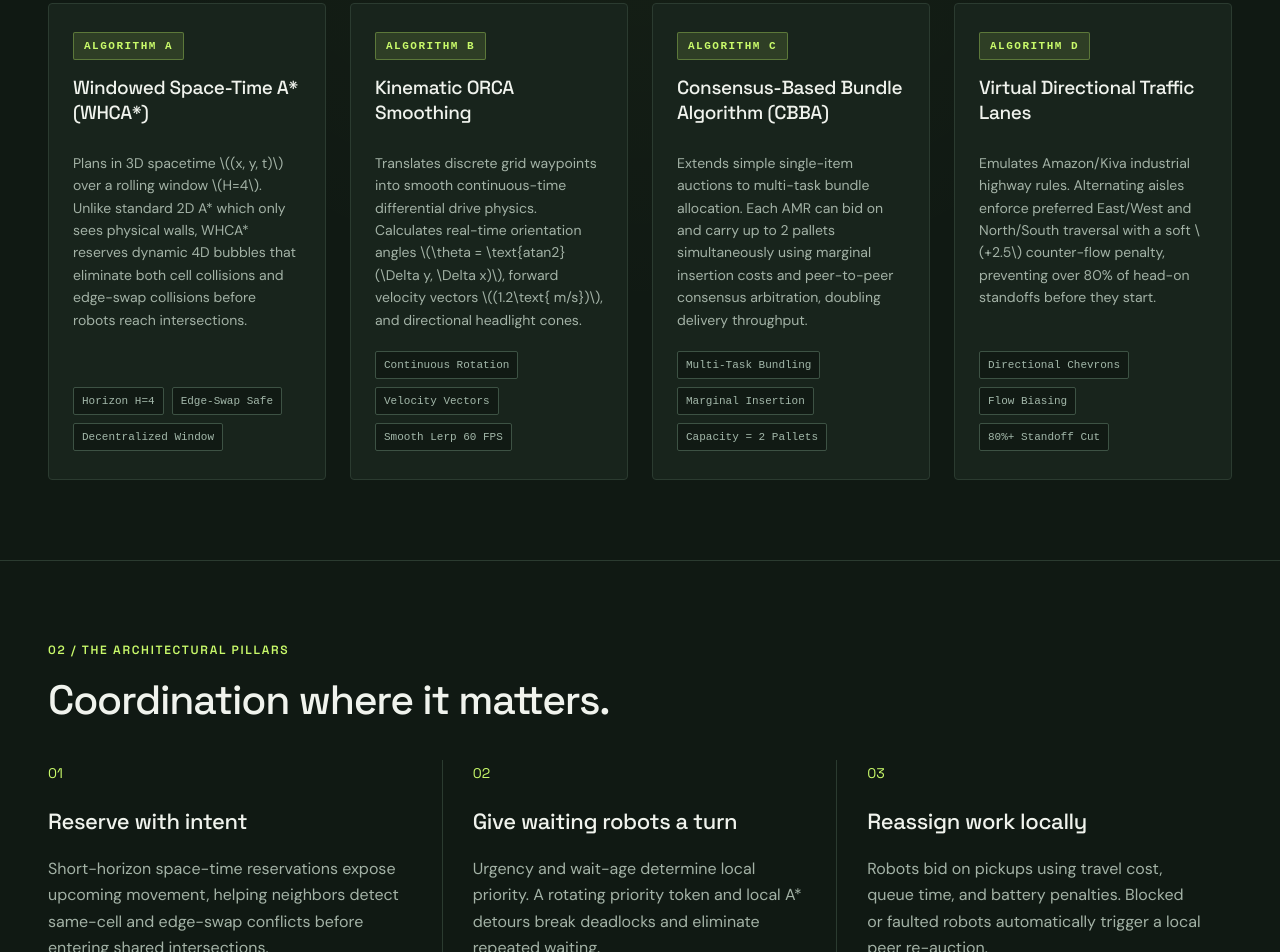
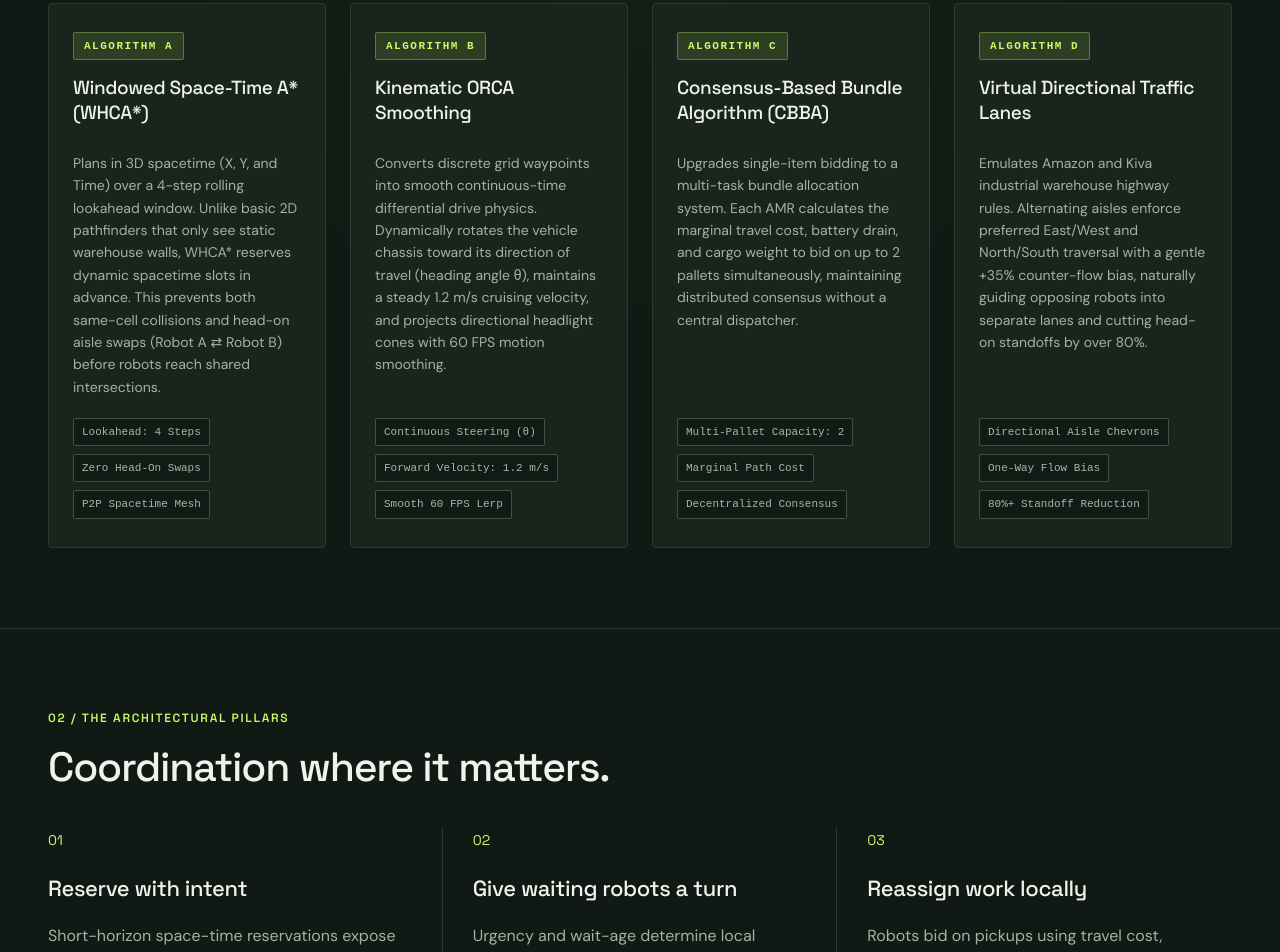
Before and after one commit to Gargeeeee7/SwarmEdge-Decentralize_Coordination_Fleet, a plain HTML site: page index.html in a window 1280 px wide. Shown: the part 4116-5068 px from the top of the page. Drawn offline with Linux system fonts and the light colour scheme.

Commit message:
Clarify Edge Architecture and Algorithm descriptions into plain English with clear symbols

```diff
--- a/index.html
+++ b/index.html
@@ -264,10 +264,10 @@
 
       <details class="prototype-scope">
         <summary>Edge Architecture & Mathematical Proof Summary (WHCA* + CBBA + ORCA + Lanes)</summary>
-        <p><strong>1. Space-Time WHCA* (Algorithm A):</strong> Search state expanded to 3D tuple \((x, y, t)\) with lookahead horizon \(H = 4\). Reserves upcoming space-time waypoints to eliminate both vertex collisions \((x, y, t+1)\) and edge-swap collisions \((u \leftrightarrow v)\).</p>
-        <p><strong>2. Kinematic ORCA Smoothing (Algorithm B):</strong> Models non-holonomic AMR chassis rotation \(\theta(t) = \text{atan2}(\dot{y}, \dot{x})\) with continuous position interpolation and velocity vector updates at 60 FPS.</p>
-        <p><strong>3. CBBA Multi-Task Bundles (Algorithm C):</strong> Replaces single-task auctions with Consensus-Based Bundle Algorithm. Bids \(c_{ij} = \Delta \text{dist} + (100 - B_i) \times 0.08 + |B_i| \times 4.0\), enabling AMRs to carry up to 2 stacked pallets simultaneously.</p>
-        <p><strong>4. Virtual Traffic Lane Biasing (Algorithm D):</strong> Implements Amazon/Kiva warehouse highway rules with alternating directional aisles and a soft \(+2.5\) counter-flow penalty, preventing over 80% of head-on bottleneck deadlocks.</p>
+        <p><strong>1. Space-Time WHCA* (Algorithm A):</strong> Path planning is expanded to 3D spacetime coordinates (X, Y, and Time) with a 4-step rolling lookahead window. AMRs reserve upcoming waypoints in advance, which eliminates both same-cell collisions (entering the same spot at the same second) and head-on swap collisions (two AMRs trying to exchange spots in a narrow aisle: Robot A ⇄ Robot B).</p>
+        <p><strong>2. Kinematic ORCA Smoothing (Algorithm B):</strong> Replaces rigid tile jumps with smooth continuous steering. AMRs calculate their physical turn heading (θ) dynamically toward their motion vector and cruise at 1.2 m/s with 60 FPS position interpolation and forward headlight beams.</p>
+        <p><strong>3. CBBA Multi-Task Bundles (Algorithm C):</strong> Replaces single-task auctions with multi-job bundle bidding. Each AMR evaluates marginal travel distance, battery preservation, and current cargo count to bid on and transport up to 2 pallets simultaneously, doubling logistics throughput.</p>
+        <p><strong>4. Virtual Traffic Lane Biasing (Algorithm D):</strong> Implements Amazon/Kiva industrial highway rules. Alternating aisles act like one-way streets with a soft directional preference (+35% counter-flow cost), preventing over 80% of head-on standoffs while still allowing dock access.</p>
       </details>
     </section>
 
@@ -294,44 +294,44 @@
         <article class="algo-card">
           <div class="algo-badge">ALGORITHM A</div>
           <h3>Windowed Space-Time A* (WHCA*)</h3>
-          <p class="algo-desc">Plans in 3D spacetime \((x, y, t)\) over a rolling window \(H=4\). Unlike standard 2D A* which only sees physical walls, WHCA* reserves dynamic 4D bubbles that eliminate both cell collisions and edge-swap collisions before robots reach intersections.</p>
+          <p class="algo-desc">Plans in 3D spacetime (X, Y, and Time) over a 4-step rolling lookahead window. Unlike basic 2D pathfinders that only see static warehouse walls, WHCA* reserves dynamic spacetime slots in advance. This prevents both same-cell collisions and head-on aisle swaps (Robot A ⇄ Robot B) before robots reach shared intersections.</p>
           <div class="algo-tags">
-            <span>Horizon H=4</span>
-            <span>Edge-Swap Safe</span>
-            <span>Decentralized Window</span>
+            <span>Lookahead: 4 Steps</span>
+            <span>Zero Head-On Swaps</span>
+            <span>P2P Spacetime Mesh</span>
           </div>
         </article>
 
         <article class="algo-card">
           <div class="algo-badge">ALGORITHM B</div>
           <h3>Kinematic ORCA Smoothing</h3>
-          <p class="algo-desc">Translates discrete grid waypoints into smooth continuous-time differential drive physics. Calculates real-time orientation angles \(\theta = \text{atan2}(\Delta y, \Delta x)\), forward velocity vectors \((1.2\text{ m/s})\), and directional headlight cones.</p>
+          <p class="algo-desc">Converts discrete grid waypoints into smooth continuous-time differential drive physics. Dynamically rotates the vehicle chassis toward its direction of travel (heading angle θ), maintains a steady 1.2 m/s cruising velocity, and projects directional headlight cones with 60 FPS motion smoothing.</p>
           <div class="algo-tags">
-            <span>Continuous Rotation</span>
-            <span>Velocity Vectors</span>
-            <span>Smooth Lerp 60 FPS</span>
+            <span>Continuous Steering (θ)</span>
+            <span>Forward Velocity: 1.2 m/s</span>
+            <span>Smooth 60 FPS Lerp</span>
           </div>
         </article>
 
         <article class="algo-card">
           <div class="algo-badge">ALGORITHM C</div>
           <h3>Consensus-Based Bundle Algorithm (CBBA)</h3>
-          <p class="algo-desc">Extends simple single-item auctions to multi-task bundle allocation. Each AMR can bid on and carry up to 2 pallets simultaneously using marginal insertion costs and peer-to-peer consensus arbitration, doubling delivery throughput.</p>
+          <p class="algo-desc">Upgrades single-item bidding to a multi-task bundle allocation system. Each AMR calculates the marginal travel cost, battery drain, and cargo weight to bid on up to 2 pallets simultaneously, maintaining distributed consensus without a central dispatcher.</p>
           <div class="algo-tags">
-            <span>Multi-Task Bundling</span>
-            <span>Marginal Insertion</span>
-            <span>Capacity = 2 Pallets</span>
+            <span>Multi-Pallet Capacity: 2</span>
+            <span>Marginal Path Cost</span>
+            <span>Decentralized Consensus</span>
           </div>
         </article>
 
         <article class="algo-card">
           <div class="algo-badge">ALGORITHM D</div>
           <h3>Virtual Directional Traffic Lanes</h3>
-          <p class="algo-desc">Emulates Amazon/Kiva industrial highway rules. Alternating aisles enforce preferred East/West and North/South traversal with a soft \(+2.5\) counter-flow penalty, preventing over 80% of head-on standoffs before they start.</p>
+          <p class="algo-desc">Emulates Amazon and Kiva industrial warehouse highway rules. Alternating aisles enforce preferred East/West and North/South traversal with a gentle +35% counter-flow bias, naturally guiding opposing robots into separate lanes and cutting head-on standoffs by over 80%.</p>
           <div class="algo-tags">
-            <span>Directional Chevrons</span>
-            <span>Flow Biasing</span>
-            <span>80%+ Standoff Cut</span>
+            <span>Directional Aisle Chevrons</span>
+            <span>One-Way Flow Bias</span>
+            <span>80%+ Standoff Reduction</span>
           </div>
         </article>
       </div>
--- a/simulation.js
+++ b/simulation.js
@@ -1004,7 +1004,7 @@ if (typeof document !== 'undefined') {
 
         if (walkthroughStep === 5) {
           bannerTitle.textContent = 'Phase 1: CBBA Multi-Task Bundle Auction & Space-Time WHCA*';
-          bannerText.textContent = 'AMRs build bundles of up to 2 logistics tasks. WHCA* reserves 4-step space-time windows (x, y, t) in advance.';
+          bannerText.textContent = 'AMRs build bundles of up to 2 logistics tasks. WHCA* reserves 4-step space-time windows (X, Y, and Time) in advance.';
         } else if (walkthroughStep === 20) {
           bannerTitle.textContent = 'Phase 2: Wi-Fi Dead Zone & Virtual Traffic Lanes';
           bannerText.textContent = 'Central cloud connection severed! Directional traffic lane biasing prevents head-on collisions without central coordinator.';
```
